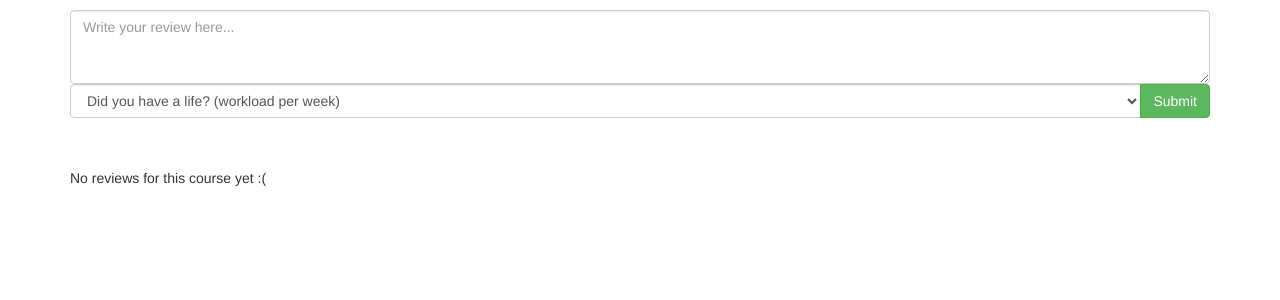
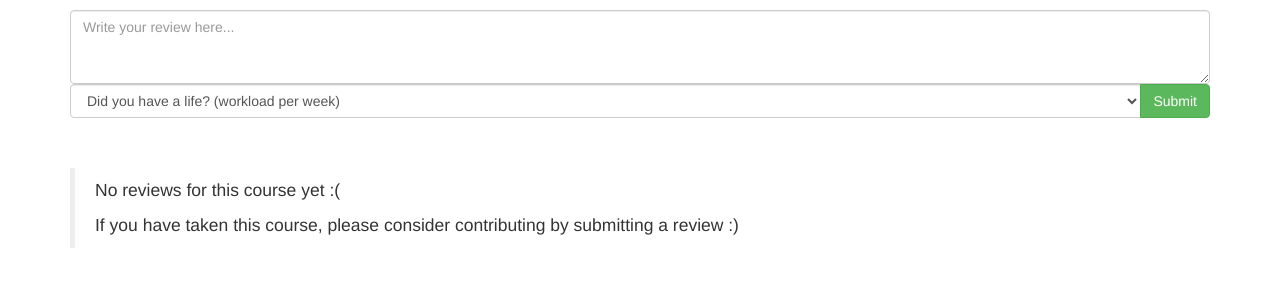
Before and after one commit to bcongdon/illiniclasses.com, a Flask app: template templates/review.html in a window 1280 px wide. Shown: the part 94-394 px from the top of the page. Run offline with Flask 2, Linux system fonts and the light colour scheme; the template is opened without the code that fills it: values that come from a table or form of the project are taken from there, others are empty; some libraries are stand-ins or nearby versions.

Commit message:
return after submitting review

```diff
--- a/data.py
+++ b/data.py
@@ -9,7 +9,7 @@ class SearchBar(Form):
 	submit = SubmitField('Search')
 
 class CourseData(Form):
-	review = StringField(widget=TextArea(), validators=[DataRequired(), Length(min=50)])
+	review = StringField(widget=TextArea(), validators=[DataRequired(), Length(min=10)])
 	hours = SelectField(
         'Number of hours',
         choices=[('question', 'Did you have a life? (workload per week)'),
--- a/routes.py
+++ b/routes.py
@@ -1,4 +1,4 @@
-from flask import Flask, render_template, request, url_for, redirect
+from flask import Flask, flash, render_template, request, url_for, redirect
 from data import SearchBar, CourseData
 from flask.ext.pymongo import PyMongo
 from db_credential import db_name, db_uri
@@ -61,14 +61,14 @@ def review_page(course):
 	if request.method == 'POST':
 		# Check if all input fields are entered correctly
 		if review_form.validate_on_submit() == False:
-			return "invalid input"
+			return redirect(url_for('review_page', course=course))
 		else:
 			current_time = time.localtime(time.time())
 			current_time = str(current_time.tm_mon) + "/" + str(current_time.tm_mday) + "/" + str(current_time.tm_year)
 			insert_review(department_id, course, review_form.review.data, review_form.hours.data, current_time)
-			return "submitted"
+			return redirect(url_for('review_page', course=course))
+
 	elif request.method == 'GET':
-
 		if is_input_valid(department_id, course_number):
 			get_course = mongo.db[department_id].find_one({'course_id': course})
 			description = get_course['course_description']
--- a/templates/review.html
+++ b/templates/review.html
@@ -57,7 +57,10 @@
 	<div id='review-start'></div>
 	<div>
 	{% if reviews|length == 0 %}
-		<p> No reviews for this course yet :( </p>
+		<blockquote>
+			<p> No reviews for this course yet :( </p>
+			<p>If you have taken this course, please consider contributing by submitting a review :) </p>
+		</blockquote>
 	{% else %}
 		{% for review_i in reviews %}
 
```
